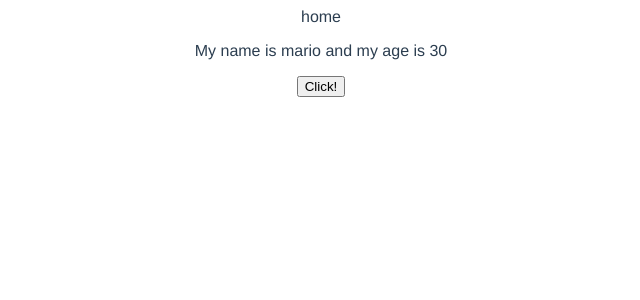
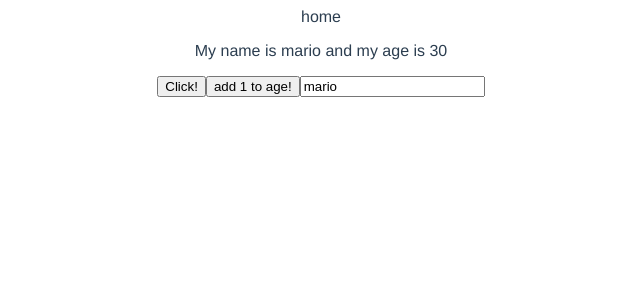
Before and after one commit to Marionetko/vue-blog, a Vue app: page / in a window 1280 px wide. Shown: the top 300 px of the page, without its empty margins (319-959 px from the left). Built offline with nearby package versions, Linux system fonts and the light colour scheme.

Commit message:
reactive refs

```diff
--- a/src/views/HomeView.vue
+++ b/src/views/HomeView.vue
@@ -3,6 +3,8 @@
     home
     <p ref="p">My name is {{ name }} and my age is {{ age }}</p>
     <button @click="handleClick">Click!</button>
+    <button @click="age++">add 1 to age!</button>
+    <input type="text" v-model="name">
   </div>
 </template>
 
@@ -12,21 +14,22 @@
 export default {
   name: 'Home',
   setup() {
-    console.log(this)
+    // const p = ref(null);
 
-    const p = ref('hello');
-    console.log(p, p.value)
-
-    let name = 'mario';
-    let age = 30;
+    let name = ref('mario');
+    let age = ref(30);
 
     const handleClick = () => {
-      console.log(p, p.value);
-      p.value.classList.add('test');
-      p.value.textContent = 'yo-yo-yo';
+      name.value = 'luigi';
+      age.value = 35;
     }
 
-    return { name, age, handleClick, p }
+    return { name, age, handleClick }
+  },
+  data() {
+    return {
+      score: 5
+    }
   }
 }
 </script>
```
